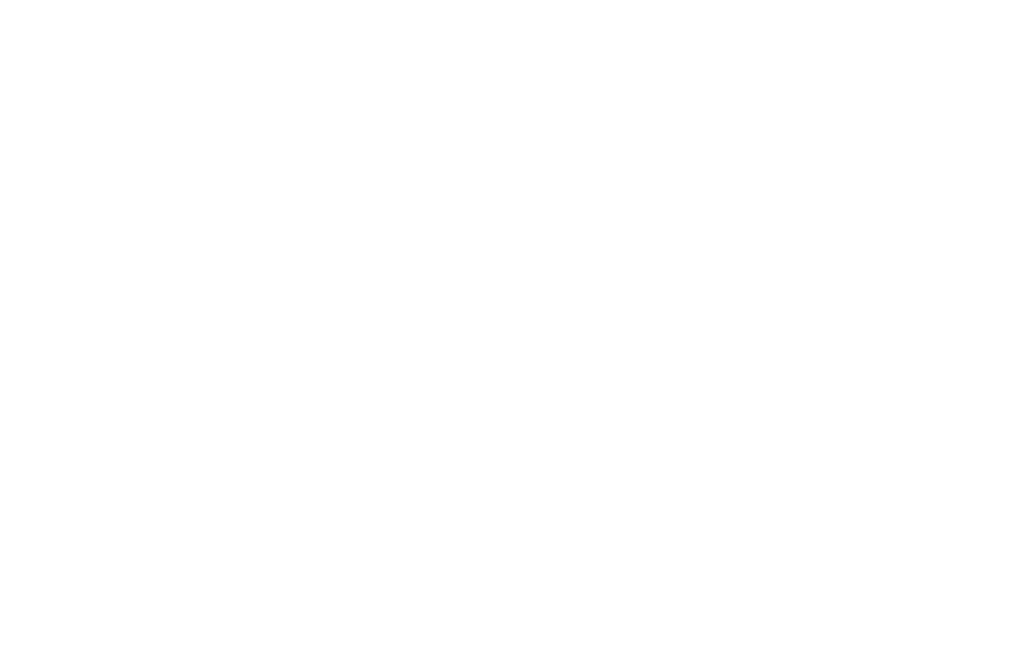
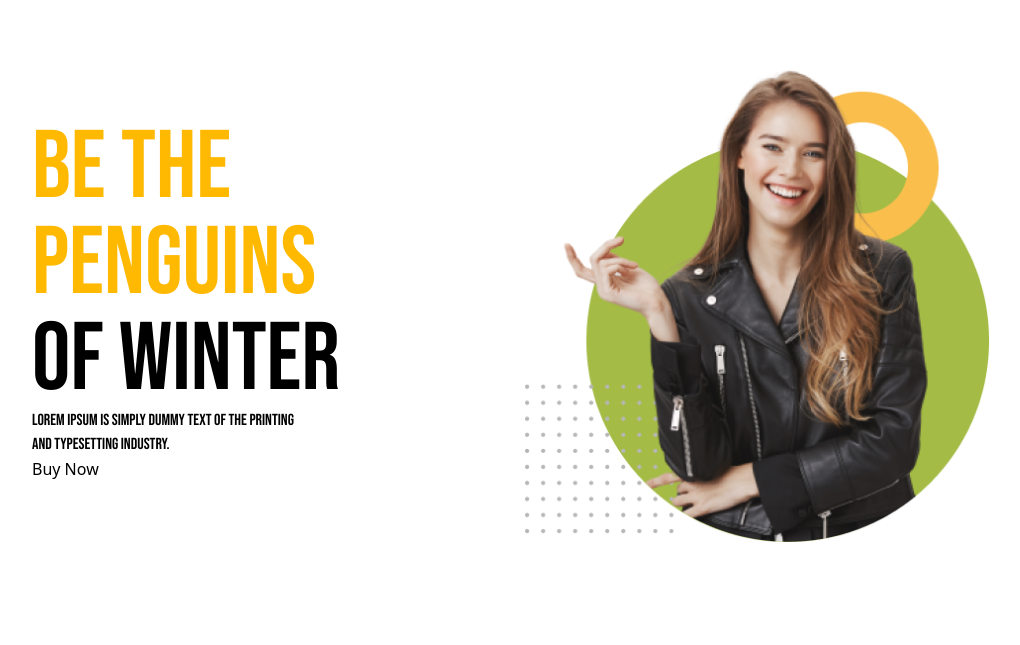
Before and after one commit to Iftekhar-007/penguin-fashion, a plain HTML site: page index.html in a window 1280 px wide. Shown: the whole page, without its empty margins (128-1148 px from the left). Drawn offline with nearby package versions, Linux system fonts and the light colour scheme.

Commit message:
tailwind configue

```diff
--- a/index.html
+++ b/index.html
@@ -4,10 +4,38 @@
     <meta charset="UTF-8">
     <meta name="viewport" content="width=device-width, initial-scale=1.0">
     <title>penguin fashion</title>
+    <link rel="preconnect" href="https://fonts.googleapis.com">
+    <link rel="preconnect" href="https://fonts.gstatic.com" crossorigin>
+    <link href="https://fonts.googleapis.com/css2?family=Bebas+Neue&display=swap" rel="stylesheet">
+    <style>
+        .same-font {
+  font-family: "Bebas Neue", serif;
+  font-weight: 400;
+  font-style: normal;
+}
+
+    </style>
+    <script src="https://unpkg.com/@tailwindcss/browser@4"></script>
 </head>
 <body>
     <header>
+          <nav>
 
+          </nav>
+
+          <div class="banner">
+            <div class="banner-container w-9/12 flex mx-auto justify-between items-center pt-15 pb-25">
+                <div class="banner-content">
+                    <h1 class="same-font lg:text-8xl"><span class="penguin text-amber-400">Be the Penguins</span> <br> <span class="winter">of Winter</span></h1>
+                    <p class="same-font text-base font-light">Lorem Ipsum is simply dummy text of the printing <br>and typesetting industry.</p>
+                    <button>Buy Now</button>
+                </div>
+
+                <div class="display-image">
+                    <img src="images/model.png" alt="">
+                </div>
+            </div>
+          </div>
     </header>
 
     <main>
--- /dev/null
+++ b/tailwind.config.js
@@ -0,0 +1,8 @@
+/** @type {import('tailwindcss').Config} */
+module.exports = {
+    content: ["./src/**/*.{html,js}"],
+    theme: {
+      extend: {},
+    },
+    plugins: [],
+  }
```
Also changed, not shown: icons/dot dot.png (added).
